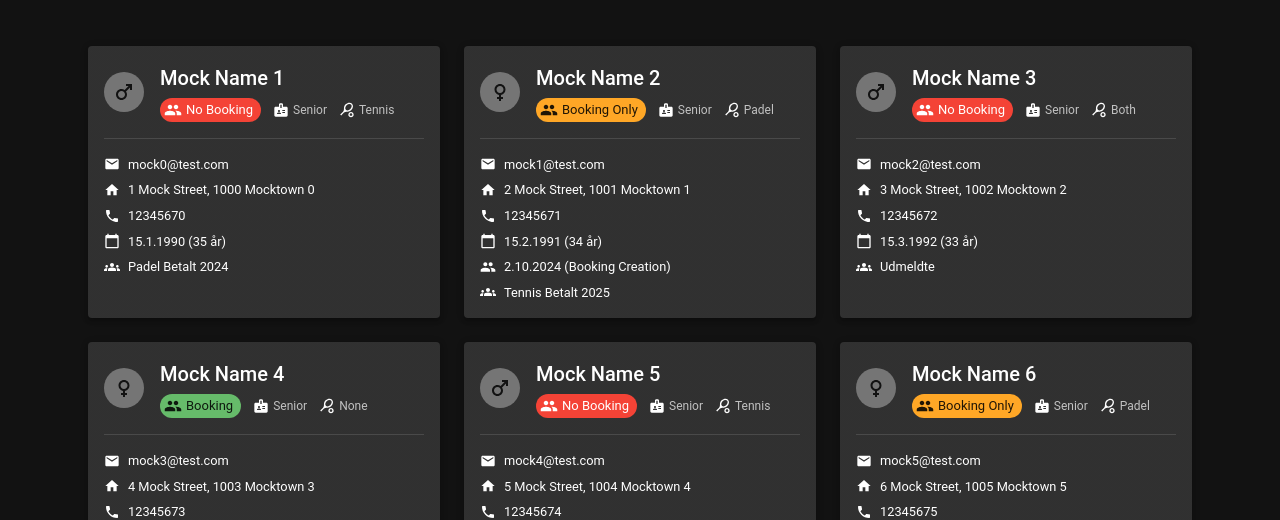
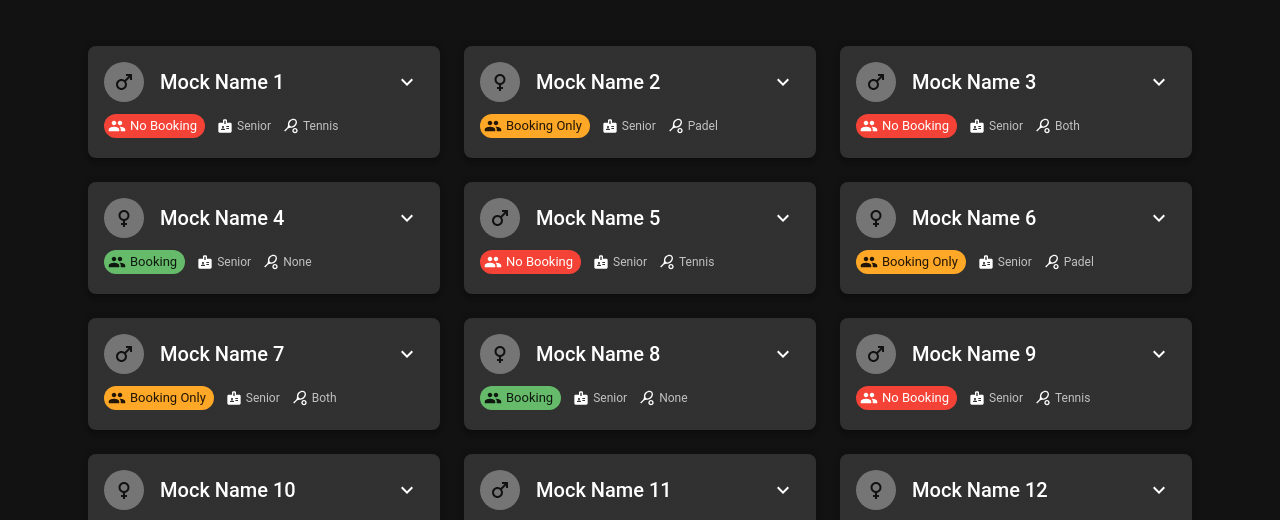
Before and after one commit to gosuenesy/itpk-member-app, a React (Create React App) app: page /itpk-member-app/members in a window 1280 px wide. Shown: the part 292-812 px from the top of the page. Built offline with nearby package versions, Linux system fonts and the light colour scheme; no server answers.

Commit message:
collapsible member cards

```diff
--- a/src/components/MemberPage/MemberCard.js
+++ b/src/components/MemberPage/MemberCard.js
@@ -1,4 +1,4 @@
-import React from "react";
+import React, { useState } from "react";
 import {
   Card,
   Typography,
@@ -7,6 +7,8 @@ import {
   Stack,
   Chip,
   Divider,
+  Collapse,
+  IconButton,
 } from "@mui/material";
 import {
   Male,
@@ -20,9 +22,12 @@ import {
   Group,
   Badge,
   SportsTennis,
+  ExpandMore,
+  ExpandLess,
 } from "@mui/icons-material";
 
 const MemberCard = ({ member }) => {
+  const [expanded, setExpanded] = useState(false);
   const {
     navn,
     adresse1,
@@ -80,14 +85,34 @@ const MemberCard = ({ member }) => {
 
   return (
     <Card
-      sx={{ display: "flex", flexDirection: "column", height: "100%", p: 2 }}
+      sx={{
+        display: "flex",
+        flexDirection: "column",
+        p: 2,
+        borderRadius: 2,
+        boxShadow: 3,
+        backgroundColor: "background.paper",
+      }}
       elevation={3}
     >
-      <Box sx={{ display: "flex", alignItems: "center", gap: 2, mb: 2 }}>
+      <Box sx={{ mb: 0.5 }}>
+        <Box
+          sx={{
+            display: "flex",
+            alignItems: "center",
+            justifyContent: "space-between",
+          }}
+        >
+          <Stack direction="row" spacing={2} alignItems="center">
             <Avatar>{renderAvatarIcon()}</Avatar>
-        <Box>
             <Typography variant="h6">{navn}</Typography>
-          <Box mt="auto" pt={0.5}>
+          </Stack>
+          <IconButton onClick={() => setExpanded((prev) => !prev)} size="small">
+            {expanded ? <ExpandLess /> : <ExpandMore />}
+          </IconButton>
+        </Box>
+
+        <Box mt={1} pt={0.5}>
           <Stack
             direction="row"
             spacing={1.5}
@@ -120,10 +145,9 @@ const MemberCard = ({ member }) => {
           </Stack>
         </Box>
       </Box>
-      </Box>
 
-      <Divider sx={{ mb: 2 }} />
-
+      <Collapse in={expanded} timeout="auto" unmountOnExit>
+        <Divider sx={{ mb: 1, mt: 1 }} />
         <Stack spacing={0.8}>
           {email && (
             <Stack direction="row" spacing={1} alignItems="center">
@@ -170,6 +194,7 @@ const MemberCard = ({ member }) => {
             </Stack>
           )}
         </Stack>
+      </Collapse>
     </Card>
   );
 };
```
Lines whose indentation alone changed are shown as unchanged.
